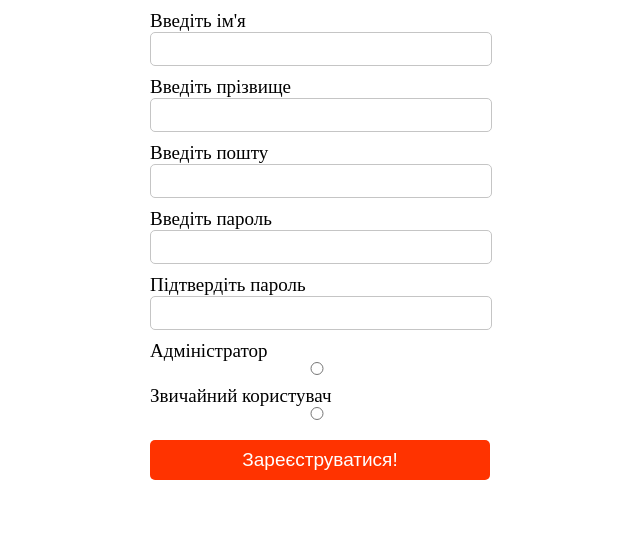
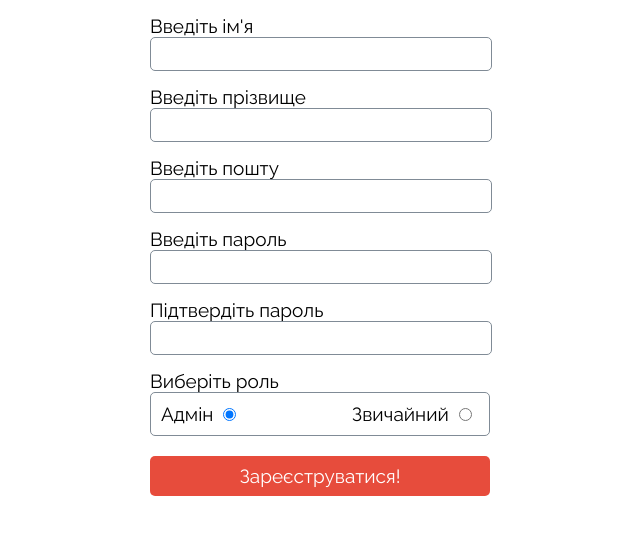
Before and after one commit to PaulMoroz/webdev-nulp, a plain HTML site: page register.html in a window 1280 px wide. Shown: the whole page, without its empty margins (320-960 px from the left). Drawn offline with Linux system fonts and the light colour scheme.

Commit message:
Completed input form

```diff
--- a/register.html
+++ b/register.html
@@ -8,7 +8,7 @@
 </head>
 <body>
 <header></header>
-<form class="registration-form">
+<form class="form-block">
     <label for="name">Введіть ім'я</label>
     <input type="text" id="name">
     <label for="name">Введіть прізвище</label>
@@ -19,10 +19,18 @@
     <input type="password" id="password">
     <label for="name">Підтвердіть пароль</label>
     <input type="password" id="confirm">
-    <label for="name">Адміністратор</label>
-    <input type="radio" id="radio-admin">
-    <label for="name">Звичайний користувач</label>
-    <input type="radio" id="radio-common">
+    <label for="registration-role-choice">Виберіть роль</label>
+    <div id="registration-role-choice" class="registration-role-choice">
+        <div class="registration-role-item">
+            <label for="name">Адмін</label>
+            <input type="radio" id="radio-admin" name="user-type" value="admin" checked>
+        </div>
+        <div class="registration-role-item">
+            <label for="name">Звичайний</label>
+            <input type="radio" id="radio-common" name="user-type" value="ordinary">
+        </div>
+    </div>
+
     <input type="submit" value="Зареєструватися!" class="action">
 </form>
 </body>
--- a/scss/_base.scss
+++ b/scss/_base.scss
@@ -1,4 +1,6 @@
-$button-bg-color: #ff3300;
+
+$button-bg-color: #E74C3C;
+$button-hover-color: #000;
 $button-text-color: #ffffff;
 
 $default-input-width: calc(100% - 6px);
@@ -6,4 +8,4 @@ $default-form-width: 340px;
 
 $default-form-font-size: 19px;
 
-$input-border: 1px solid #c5c5c5;
+$input-border: 1px solid #808B96;
--- a/scss/style.scss
+++ b/scss/style.scss
@@ -1,7 +1,8 @@
 @use 'base';
+@import url('https://fonts.googleapis.com/css?family=Raleway');
 
-.login-form{
-
+.form-block{
+  font-family: 'Raleway', sans-serif;
   width: base.$default-form-width;
   margin: 0 auto;
 
@@ -12,10 +13,11 @@
     font-size: base.$default-form-font-size;
     margin: 0;
     padding: 0;
-    margin-top: 10px;
+    margin-top: 15px;
   }
 
   input{
+    font-family: 'Raleway', sans-serif;
     display: block;
     width: base.$default-input-width;
     font-size: base.$default-form-font-size;
@@ -23,6 +25,7 @@
     padding: 5px 3px;
     border: base.$input-border;
     border-radius: 5px;
+    font-weight: 400;
   }
 
   .action{
@@ -36,45 +39,39 @@
     height: 40px;
     border: none;
     border-radius: 5px;
+    transition: background 1s;
+    cursor: pointer;
   }
+
+  .action:hover{
+    background: base.$button-hover-color;
+  }
+
 }
 
-.registration-form{
+.registration-role-choice{
+  display: flex;
+  justify-content: space-between;
+  align-items: center;
+  border: base.$input-border;
+  border-radius: 5px;
+  padding: 10px;
 
-  width: base.$default-form-width;
-  margin: 0 auto;
+}
 
+.registration-role-item{
+  display: flex;
+  align-items: center;
+  justify-content: left;
+  width: 40%;
 
   label{
-    display: block;
-    width: base.$default-input-width;
-    font-size: base.$default-form-font-size;
     margin: 0;
-    padding: 0;
-    margin-top: 10px;
+    width: initial;
   }
 
   input{
-    display: block;
-    width: base.$default-input-width;
-    font-size: base.$default-form-font-size;
-    margin: 0;
-    padding: 5px 3px;
-    border: base.$input-border;
-    border-radius: 5px;
-
-  }
-
-  .action{
-    width: 100%;
-    background: base.$button-bg-color;
-    color: base.$button-text-color;
-    font-size: base.$default-form-font-size;
-    margin: 0;
-    padding: 0;
-    margin-top: 20px;
-    height: 40px;
-    border: none;
-    border-radius: 5px;
+    width: initial;
+    margin-left: 10px;
   }
 }
```
Also changed, not shown: login.html (+1 -1 lines), css/_base.css (added), css/style.css.
